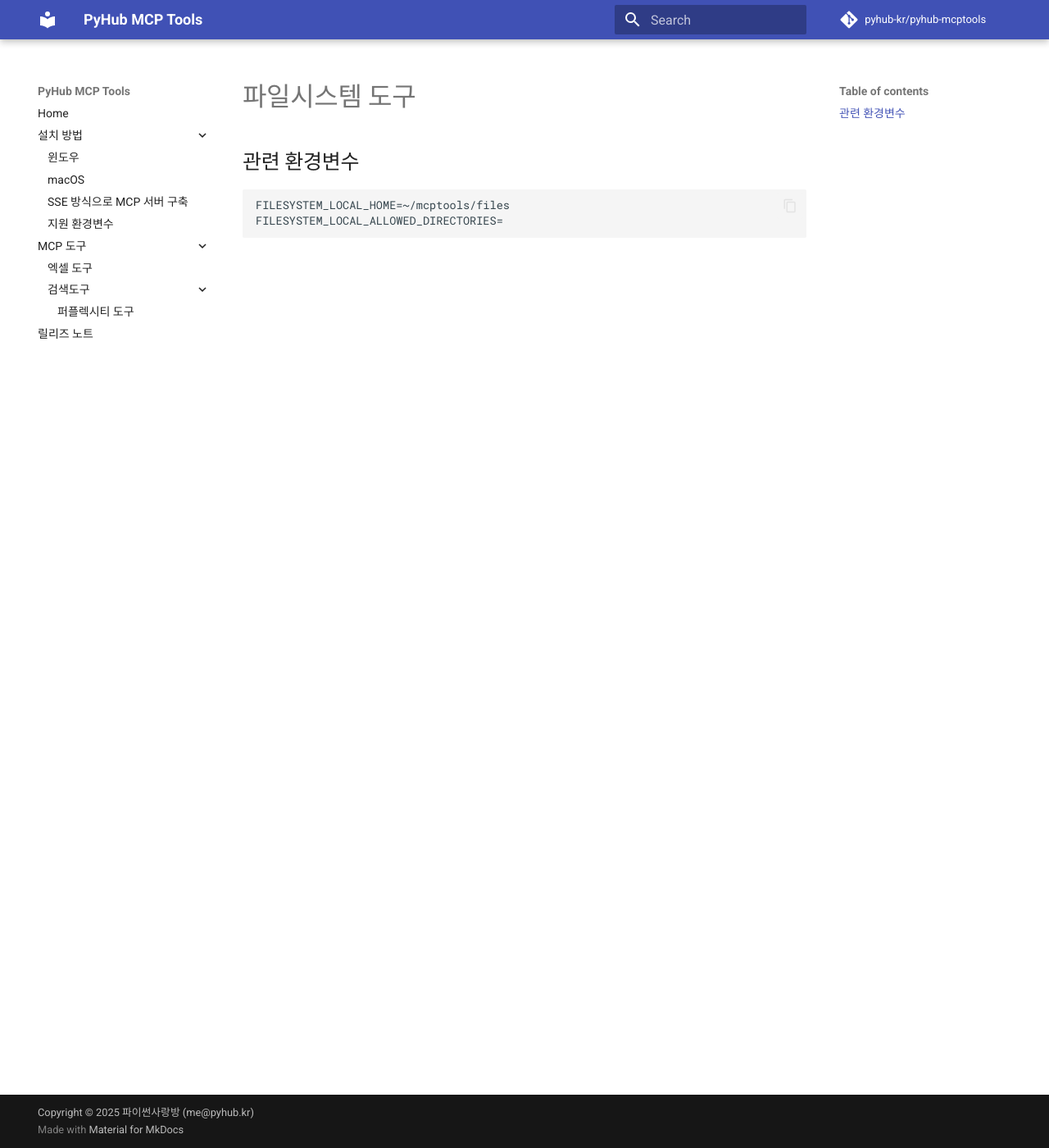
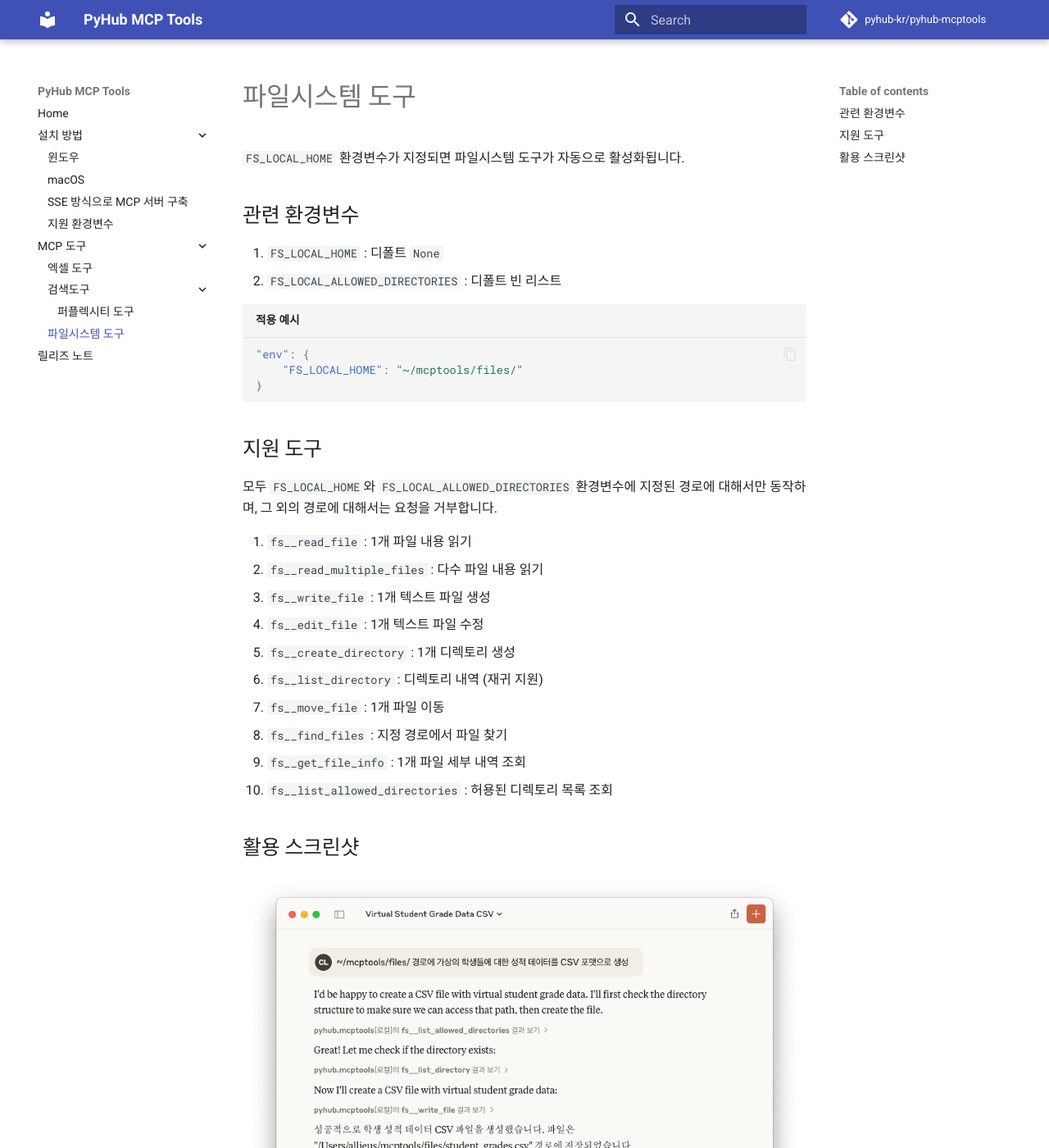
Before and after one commit to pyhub-kr/pyhub-mcptools, an MkDocs documentation site: the page built from docs/mcptools/fs/index.md, in a window 1280 px wide and 1400 px high. Shown: the whole window at 82% size. Built offline with MkDocs 1.6.1 and Material for MkDocs 9.7.7, drawn with Linux system fonts in a browser that asks for light colours; comment, search, counter and statistics services are not loaded.

Commit message:
FS_LOCAL_HOME 환경변수가 지정되면 파일시스템 도구 활성화

````diff
--- a/docs/mcptools/fs/index.md
+++ b/docs/mcptools/fs/index.md
@@ -1,8 +1,35 @@
 # 파일시스템 도구
+
+`FS_LOCAL_HOME` 환경변수가 지정되면 파일시스템 도구가 자동으로 활성화됩니다.
 
 ## 관련 환경변수
 
+1. `FS_LOCAL_HOME` : 디폴트 `None`
+2. `FS_LOCAL_ALLOWED_DIRECTORIES` : 디폴트 빈 리스트
+
+``` json title="적용 예시"
+"env": {
+    "FS_LOCAL_HOME": "~/mcptools/files/"
+}
 ```
-FILESYSTEM_LOCAL_HOME=~/mcptools/files
-FILESYSTEM_LOCAL_ALLOWED_DIRECTORIES=
-```
+
+
+## 지원 도구
+
+모두 `FS_LOCAL_HOME`와 `FS_LOCAL_ALLOWED_DIRECTORIES` 환경변수에 지정된 경로에 대해서만 동작하며, 그 외의 경로에 대해서는 요청을 거부합니다.
+
+1. `fs__read_file` : 1개 파일 내용 읽기
+2. `fs__read_multiple_files` : 다수 파일 내용 읽기
+3. `fs__write_file` : 1개 텍스트 파일 생성
+4. `fs__edit_file` : 1개 텍스트 파일 수정
+5. `fs__create_directory` : 1개 디렉토리 생성
+6. `fs__list_directory` : 디렉토리 내역 (재귀 지원)
+7. `fs__move_file` : 1개 파일 이동
+8. `fs__find_files` : 지정 경로에서 파일 찾기
+9. `fs__get_file_info` : 1개 파일 세부 내역 조회
+10. `fs__list_allowed_directories` : 허용된 디렉토리 목록 조회
+
+
+## 활용 스크린샷
+
+![](./assets/virtual-students-csv-data.png#noborder)
--- a/docs/release-notes.md
+++ b/docs/release-notes.md
@@ -12,6 +12,10 @@
 ```
 pyhub.mcptools update
 ```
+
+## v0.8.0
+
++ 파일시스템 도구 추가 : `FS_LOCAL_HOME` 환경변수가 지정되면 자동 활성화
 
 ## v0.7.10
 
--- a/mkdocs.yml
+++ b/mkdocs.yml
@@ -89,6 +89,7 @@
       - 검색도구:
           - mcptools/search/index.md
           - mcptools/search/perplexity.md
+      - mcptools/fs/index.md
 #     - mcptools/hometax/index.md
 #     - mcptools/shopping/index.md
   - release-notes.md
````
Also changed, not shown: docs/mcptools/fs/assets/virtual-students-csv-data.png (added), 4 other files.
